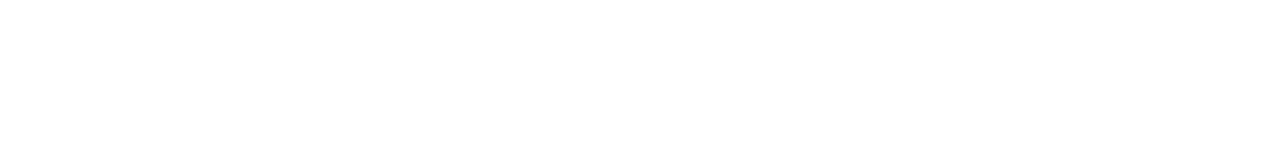
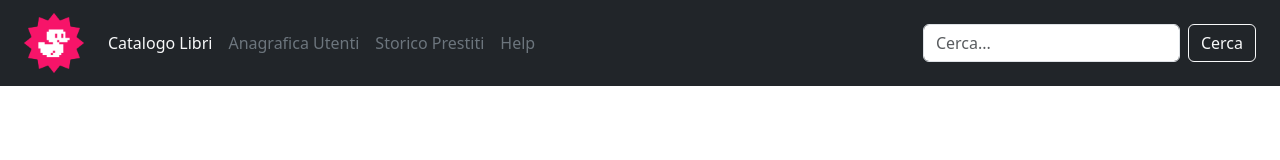
Before and after one commit to EstebanCaponio/html-css-bootstrap-dashboard, a plain HTML site: page index.html in a window 1280 px wide. Drawn offline with nearby package versions, Linux system fonts and the light colour scheme.

Commit message:
feat: added navbar

```diff
--- a/index.html
+++ b/index.html
@@ -14,7 +14,50 @@
 <body>
     <!-- header -->
     <header class="bg-dark">
+        <div class="container-fluid m-0 ">
 
+            <!-- navbar -->
+            <nav class="navbar navbar-expand-lg">
+                <div class="container-fluid">
+                    <!-- logo -->
+                  <a class="navbar-brand" href="#">
+                    <img src="img/duck.png" alt="logo" width="60px">
+                  </a>
+                  <button class="navbar-toggler" type="button" data-bs-toggle="collapse" data-bs-target="#navbarSupportedContent" aria-controls="navbarSupportedContent" aria-expanded="false" aria-label="Toggle navigation">
+                    <span class="navbar-toggler-icon"></span>
+                  </button>
+                  <div class="collapse navbar-collapse" id="navbarSupportedContent">
+                    <ul class="navbar-nav me-auto mb-2 mb-lg-0">
+                      <li class="nav-item">
+                        <a class="nav-link active text-light" aria-current="page" href="#">
+                            Catalogo Libri
+                        </a>
+                      </li>
+                      <li class="nav-item">
+                        <a class="nav-link disabled text-secondary" href="#">
+                            Anagrafica Utenti
+                        </a>
+                      </li>
+                      <li class="nav-item">
+                        <a class="nav-link disabled text-secondary" href="#">
+                            Storico Prestiti
+                        </a>
+                      </li>
+                      <li class="nav-item">
+                        <a class="nav-link disabled text-secondary" aria-disabled="true">
+                            Help
+                        </a>
+                      </li>
+                    </ul>
+                    <form class="d-flex" role="search">
+                      <input class="form-control me-2" type="search" placeholder="Cerca..." aria-label="Search">
+                      <button class="btn btn-outline-light" type="submit">Cerca</button>
+                    </form>
+                  </div>
+                </div>
+              </nav>
+              <!-- end navbar -->
+        </div>
     </header>
     <!-- main -->
     <main></main>
```
